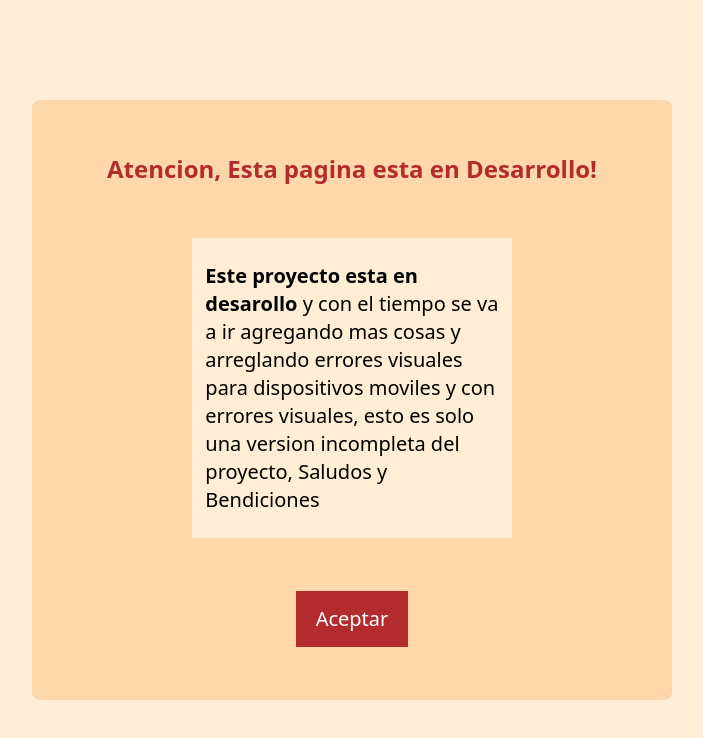
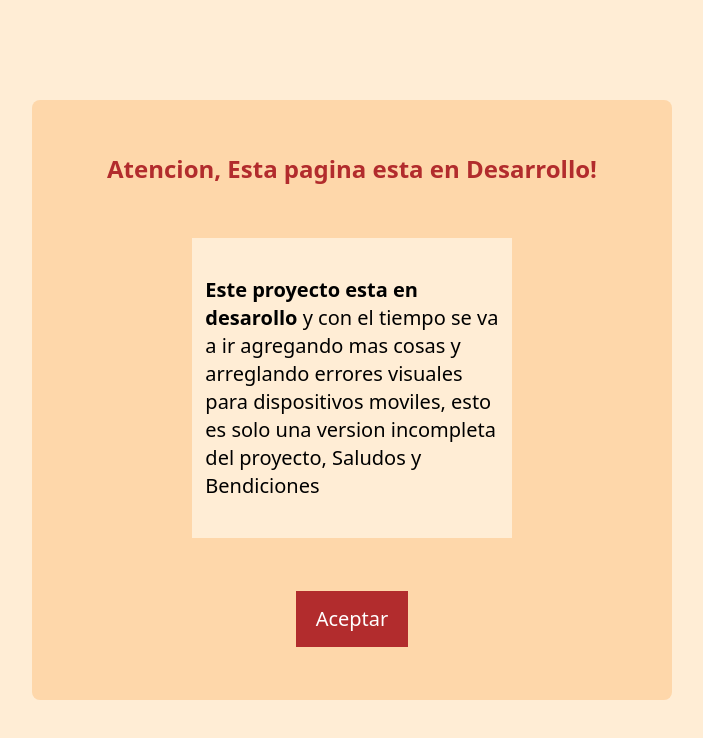
Before and after one commit to chapuwu/paginaIglesia, a React (Vite) app: page / in a window 1280 px wide. Shown: the top 738 px of the page, without its empty margins (288-991 px from the left). Built offline with nearby package versions, Linux system fonts and the light colour scheme.

Commit message:
se edito el mensaje de aviso

```diff
--- a/src/App.jsx
+++ b/src/App.jsx
@@ -33,8 +33,8 @@ function App() {
                 <div className='bg-orange-100 w-1/2 flex justify-center h-1/2 items-center'>
                     <p className='text-xl bg-orange-100 w-11/12'>
                         <b>Este proyecto esta en desarollo</b> y con el tiempo se va a ir agregando mas cosas y
-                        arreglando errores visuales para dispositivos moviles y con errores visuales, esto es solo una
-                        version incompleta del proyecto, Saludos y Bendiciones
+                        arreglando errores visuales para dispositivos moviles, esto es solo una version incompleta del
+                        proyecto, Saludos y Bendiciones
                     </p>
                 </div>
                 <div className='w-28 h-14 flex justify-center'>
```
